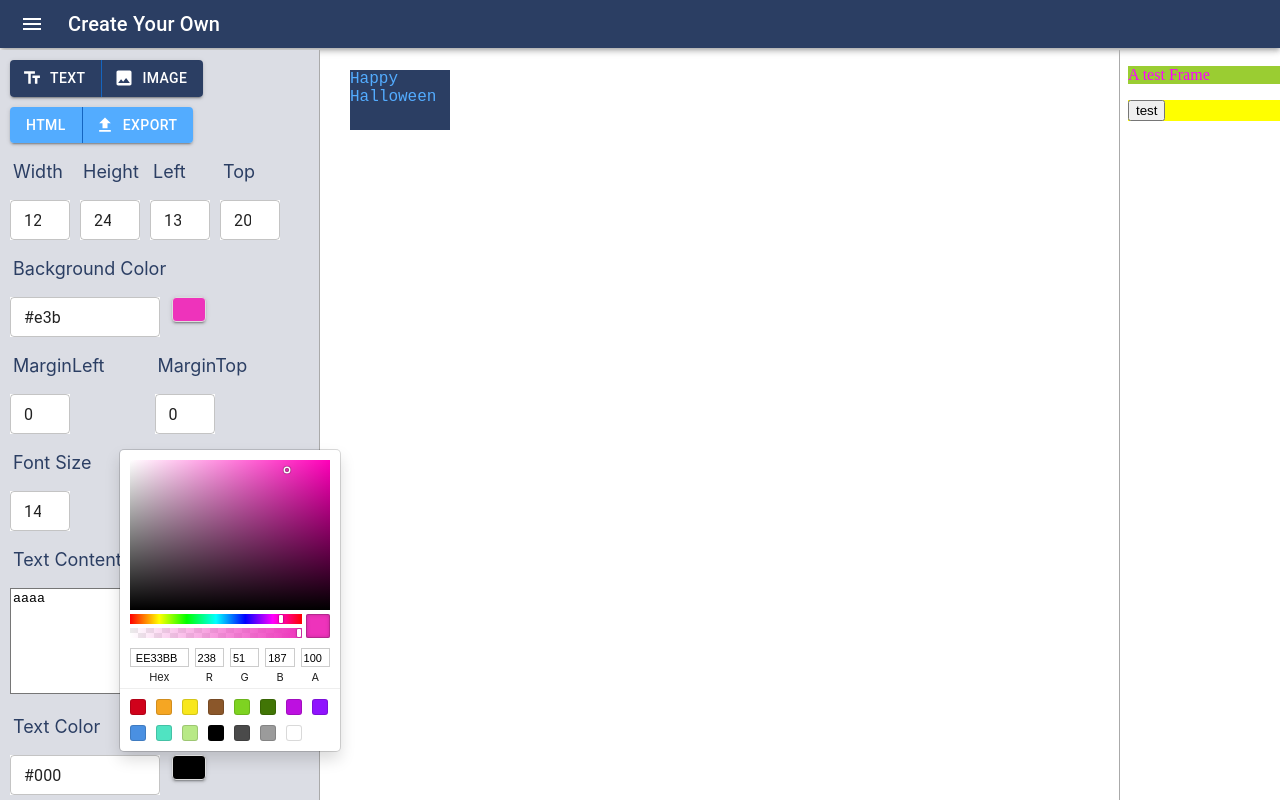
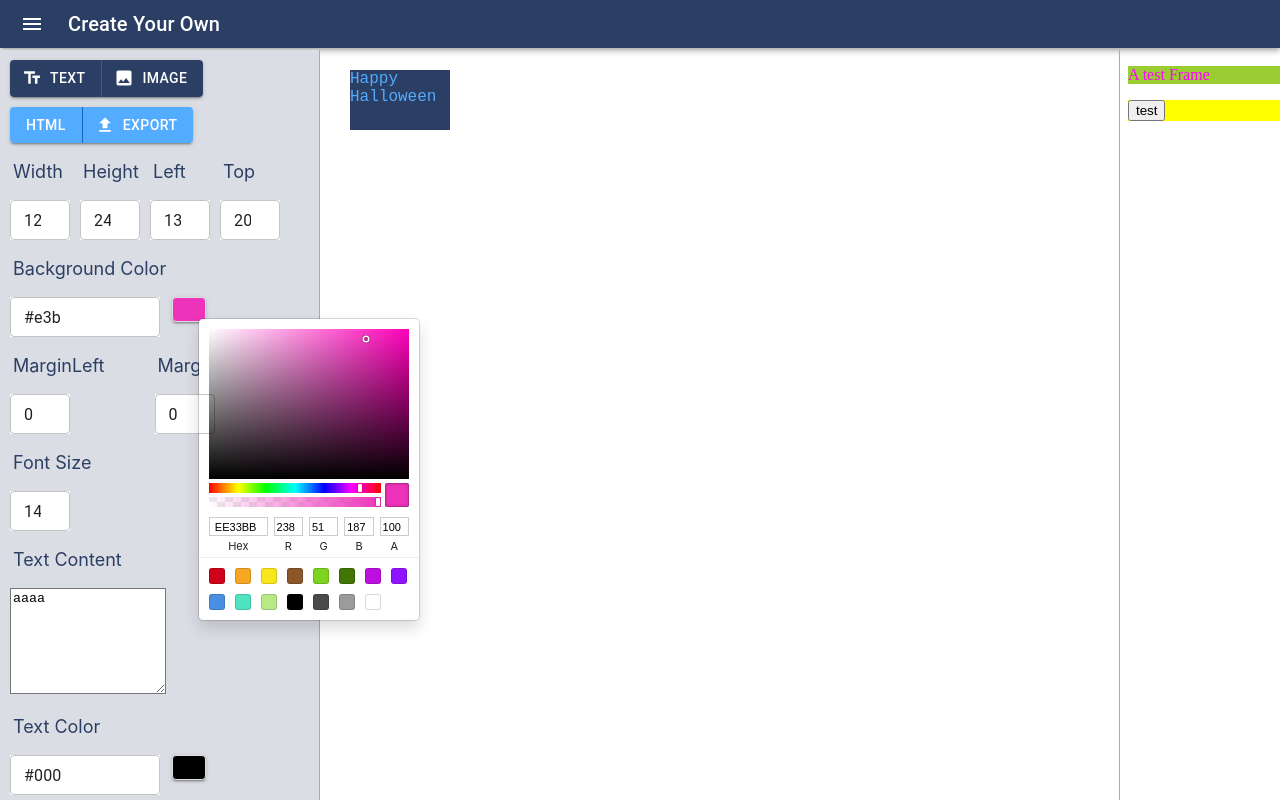
Before and after one commit to rain72510/Create-your-own-Simple-Website-Builder, a React (Create React App) app: page /test in a window 1280 px wide. Both pictures are taken after a click on the button 189 px from the left and 309 px from the top of the page. Shown: the top 800 px of the page. Built offline with nearby package versions, Linux system fonts and the light colour scheme.

Commit message:
UI update

```diff
--- a/src/container/controlPanel/ColorPicker.js
+++ b/src/container/controlPanel/ColorPicker.js
@@ -12,7 +12,7 @@ const ColorPicker = (props) => {
 	return (
 		<div
 			style={{
-				marginLeft: "20px", position: "absolute",
+				position: "absolute",
 				top: props.position.top, left: props.position.left
 			}}
 		>
--- a/src/container/controlPanel/ControlPanel.js
+++ b/src/container/controlPanel/ControlPanel.js
@@ -14,6 +14,9 @@ import "./ControlPanel.css";
 import "./ImgSearch.css";
 
 const ACCESS_KEY="9ZM61M-0xPrLVshNpTEQpvm2ekEgqkP1avxAsD3xCTA";
+
+let TOP = 0;
+let LEFT = 0;
 
 const NumberInput = (props) => {
 	return (
@@ -67,7 +70,7 @@ const ColorInput = (props) => {
 					}}
 				/>
 				<Button variant = "contained"
-					onClick={(e) => setShowColorPicker(!showColorPicker)}
+					onClick={(e) => {setShowColorPicker(!showColorPicker) ;TOP=e.clientY;LEFT=e.clientX}}
 					style={{
 						height: "25px",
 						minWidth: "25px",
@@ -86,8 +89,8 @@ const ColorInput = (props) => {
 						// initColor={color}
 						color={color}
 						position={{
-							left: "100px",
-							top: "400px",
+							left: LEFT + 10 + "px",
+							top: TOP - 40 + "px",
 						}}
 					/>
 				}
--- a/src/container/workspace/Workspace.js
+++ b/src/container/workspace/Workspace.js
@@ -146,7 +146,6 @@ const Workspace = () => {
 			onMouseMove={e => {handleMouseMove(e)}}
 			onMouseUp={e => {handleMouseUp(e)}}
 		>
-
 			{componentsJSXList}
 		</div>
 	)
```
